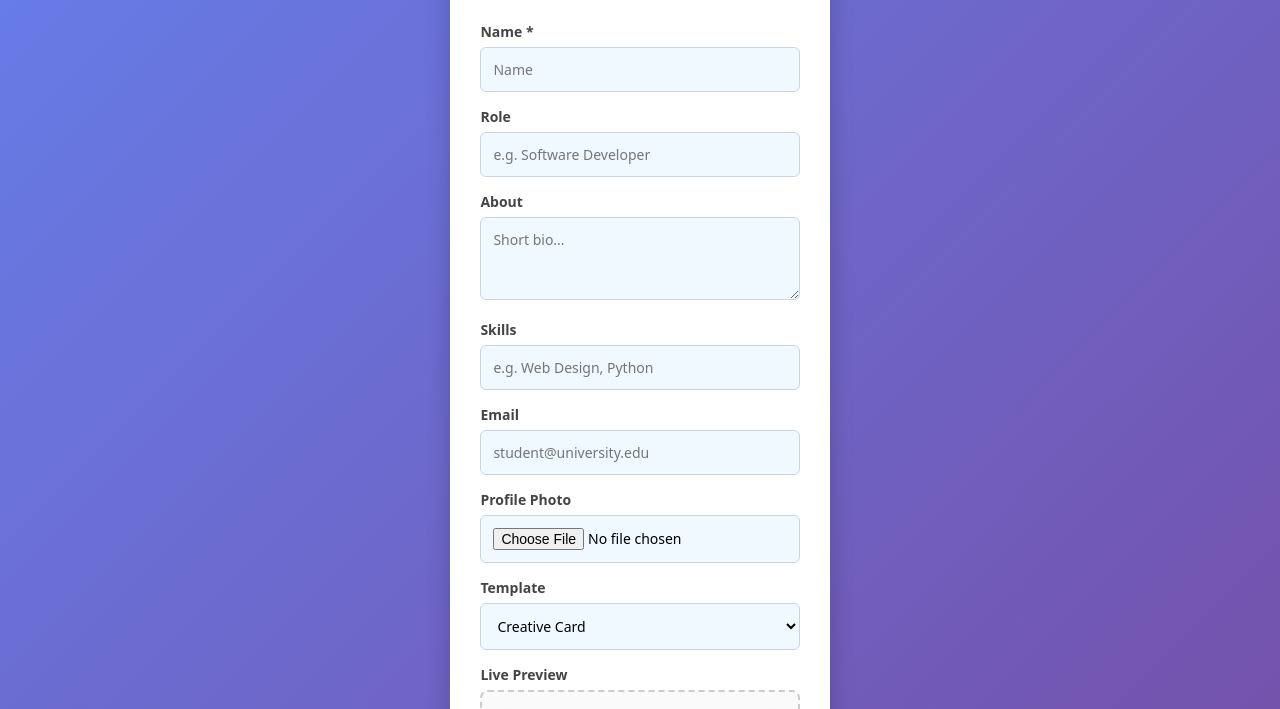
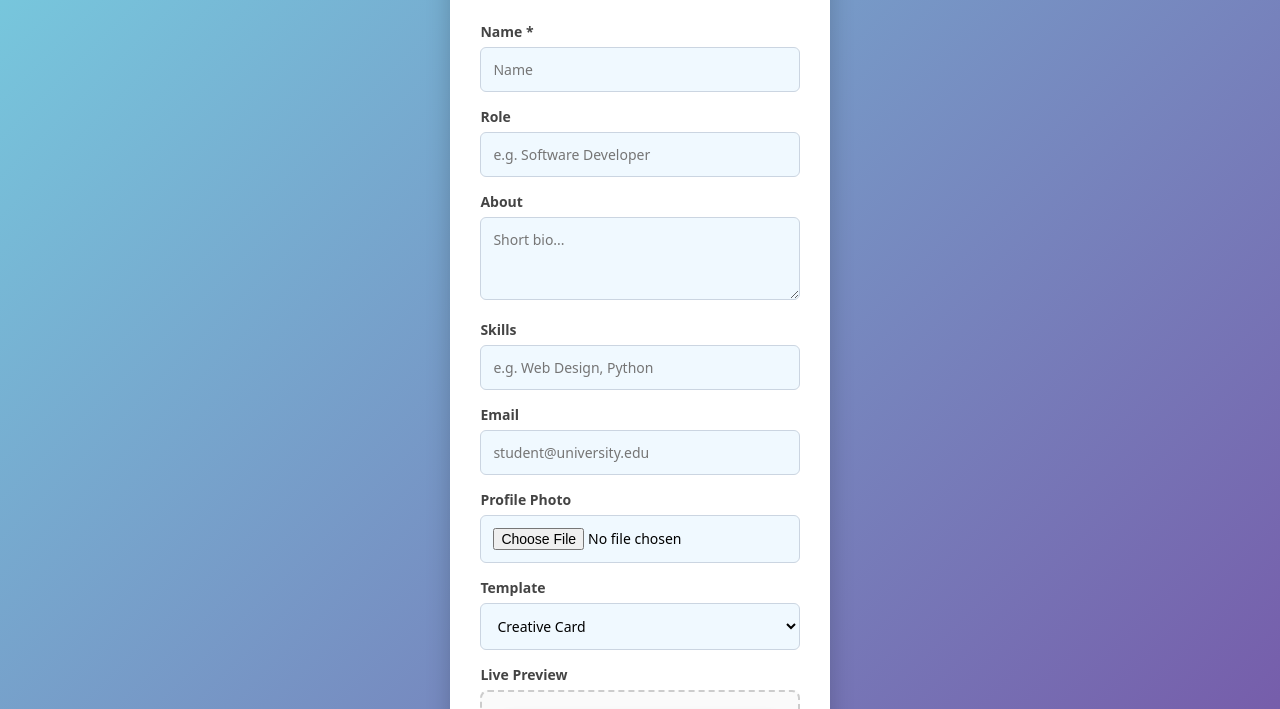
Before and after one commit to anulouch/Portfolio-builder, a plain HTML site: page create.html in a window 1280 px wide. Shown: the part 110-819 px from the top of the page. Drawn offline with Linux system fonts and the light colour scheme.

Commit message:
Update form.css

```diff
--- a/css/form.css
+++ b/css/form.css
@@ -10,7 +10,7 @@ body {
     system-ui,
     -apple-system,
     sans-serif;
-  background: linear-gradient(135deg, #667eea, #764ba2); /* Purple Gradient */
+  background: linear-gradient(135deg, #77ccdf, #764ba2); /* Purple Gradient */
   min-height: 100vh;
   display: flex;
   justify-content: center;
```
